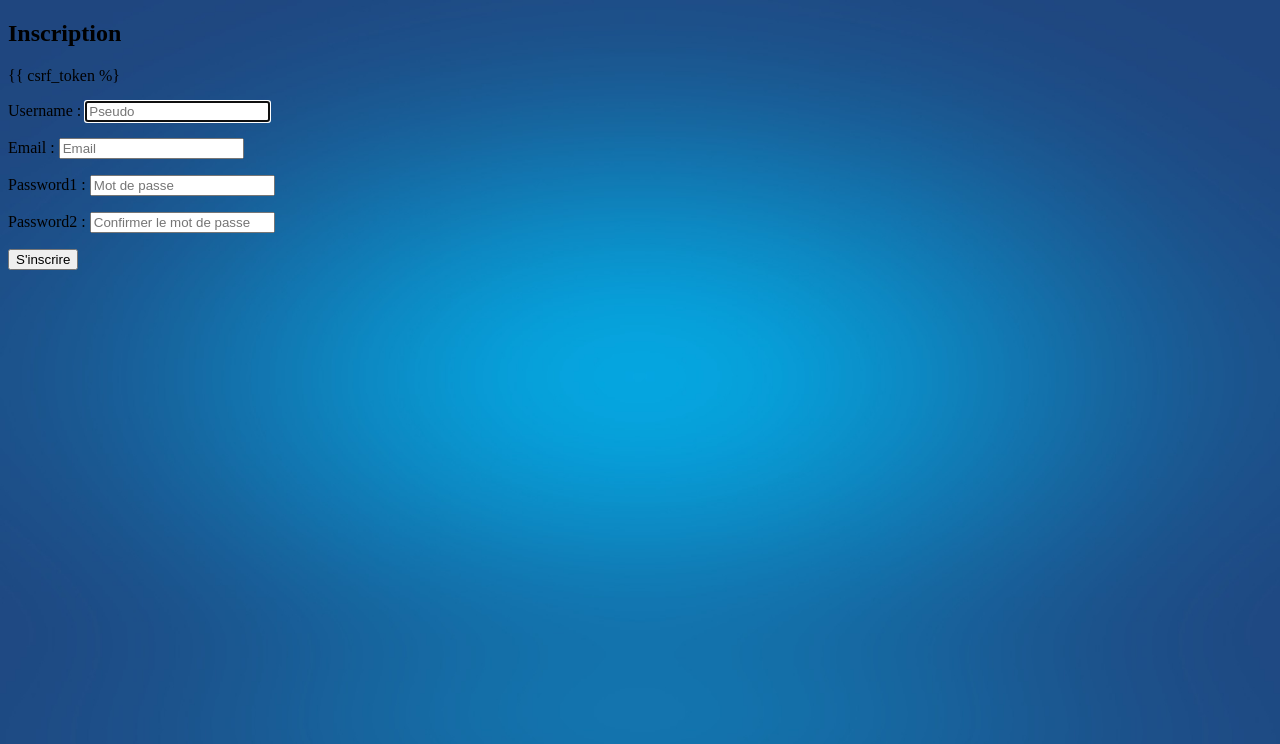
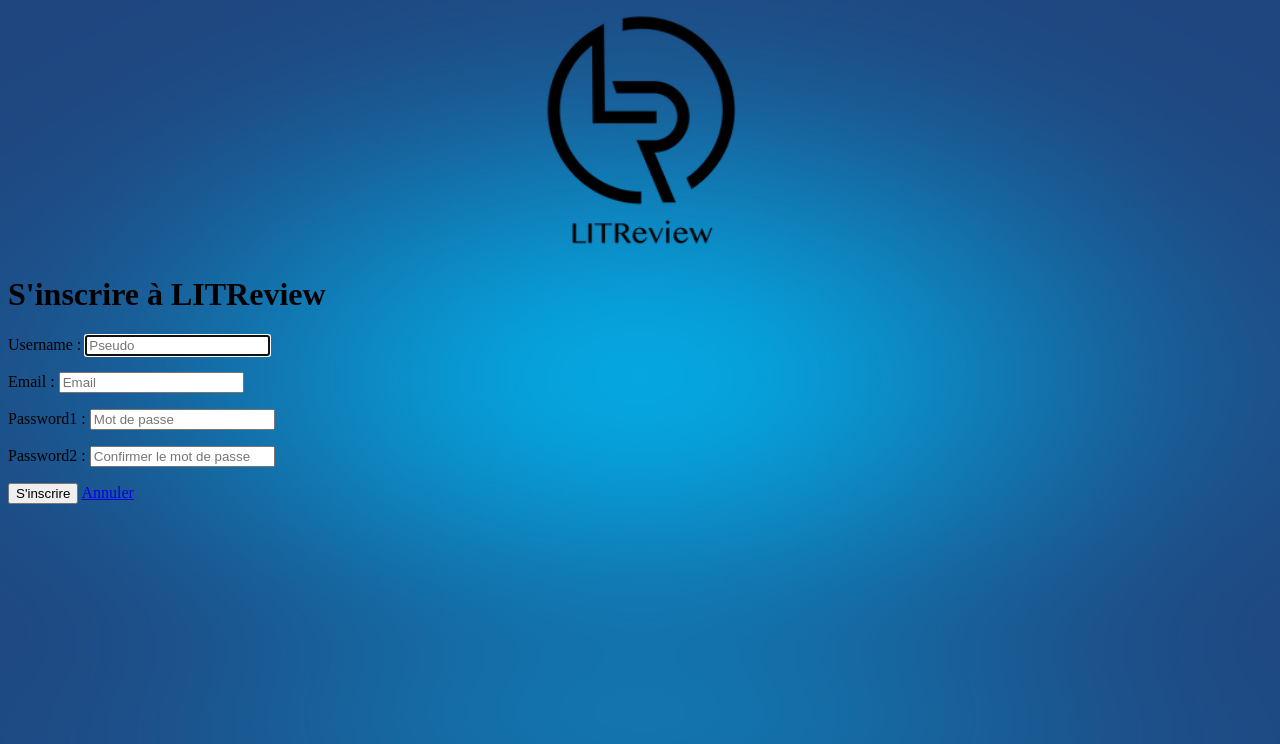
Before and after one commit to Nico13118/Projet9_V2, a Django app: template litreview/authentication/templates/authentication/signup.html in a window 1280 px wide. Shown: the top 744 px of the page. Run offline with Django 4.2, Linux system fonts and the light colour scheme; the template is opened without the code that fills it: values that come from a table or form of the project are taken from there, others are empty.

Commit message:
Configuration du fichier html de la page d'inscription

```diff
--- a/litreview/authentication/templates/authentication/signup.html
+++ b/litreview/authentication/templates/authentication/signup.html
@@ -1,12 +1,27 @@
 {% extends 'base.html' %}
+{% load static %}
+{% block head %}
+        <meta charset="UTF-8">
+        <title>Inscription - LITReview.com</title>
+        <link rel="stylesheet" type="text/css" href="{% static 'authentication/big-logo.css' %}" />
+            <link rel="stylesheet" type="text/css" href="{% static 'authentication/signup.css' %}" />
+{% endblock %}
 {% block content %}
-    <h2>Inscription</h2>
-    {% if form.errors %}
-        {{ form.errors }}
-    {% endif %}
-    <form method="post">
-        {{ csrf_token %}
-        {{ form.as_p }}
-        <button type="submit">S'inscrire</button>
-    </form>
+        <div class="big-logo"></div>
+            <form method="post">
+                <div class="rectangle-registration">
+
+                    <h1>S'inscrire à LITReview</h1>
+
+
+                    {% csrf_token %}
+                    {{ form.as_p }}
+
+                    <input class="registration-button" type="submit" value="S'inscrire">
+                    <a href="{% url 'login' %}" id="login-button">Annuler</a>
+                </div>
+                {% if form.errors %}
+                {{ form.errors }}
+                {% endif %}
+            </form>
 {% endblock content %}
```
